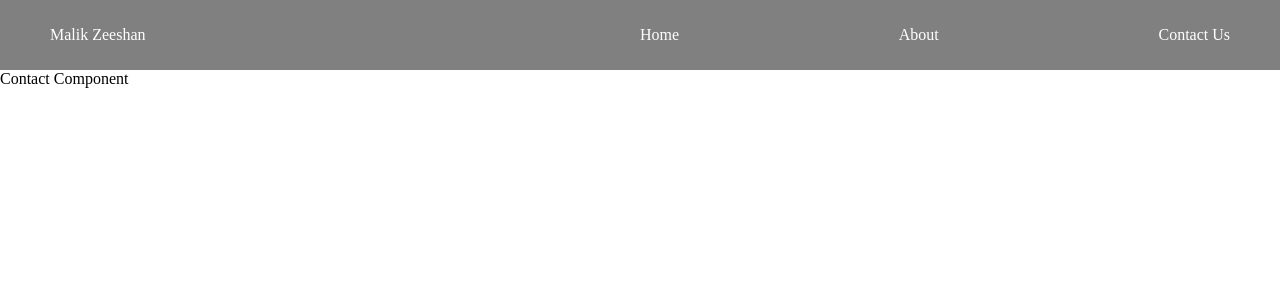
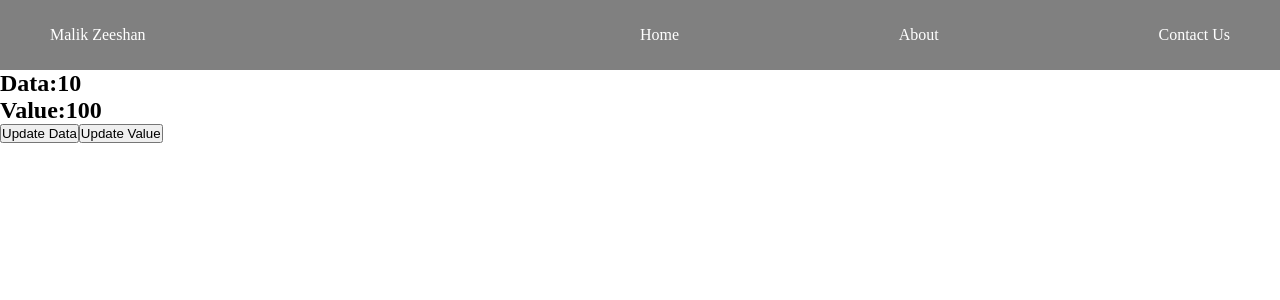
Before and after one commit to zeeshan187/ali-bhai-react, a React (Create React App) app: page /contact in a window 1280 px wide. Shown: the top 300 px of the page. Built offline with nearby package versions, Linux system fonts and the light colour scheme.

Commit message:
wednessday class code

```diff
--- a/src/components/Contact.jsx
+++ b/src/components/Contact.jsx
@@ -1,9 +1,20 @@
-import React from 'react'
+import React, { useEffect, useState } from 'react'
 
 const Contact = () => {
+  let [data, setData]=useState(10)
+  let [value, setValue]=useState(100)
+
+  useEffect(()=>{
+    console.log("API CAllING");
+  },[value,data])
+
   return (
     <div>
-      Contact Component
+      <h2>Data:{data}</h2>
+      <h2>Value:{value}</h2>
+      <button onClick={()=>setData(data+1)}>Update Data</button>
+      <button onClick={()=>setValue(value+1)}>Update Value</button>
+
     </div>
   )
 }
--- a/src/components/Navbar.jsx
+++ b/src/components/Navbar.jsx
@@ -5,7 +5,7 @@ import { MdOutlineMenu } from "react-icons/md";
 
 const Navbar = () => {
     const [isMobile, SetIsMobile]=useState(false)
-    console.log(isMobile);
+    // console.log(isMobile);
 
 // let Sum=(a,b)=>{
 // let sum=a+b
```
